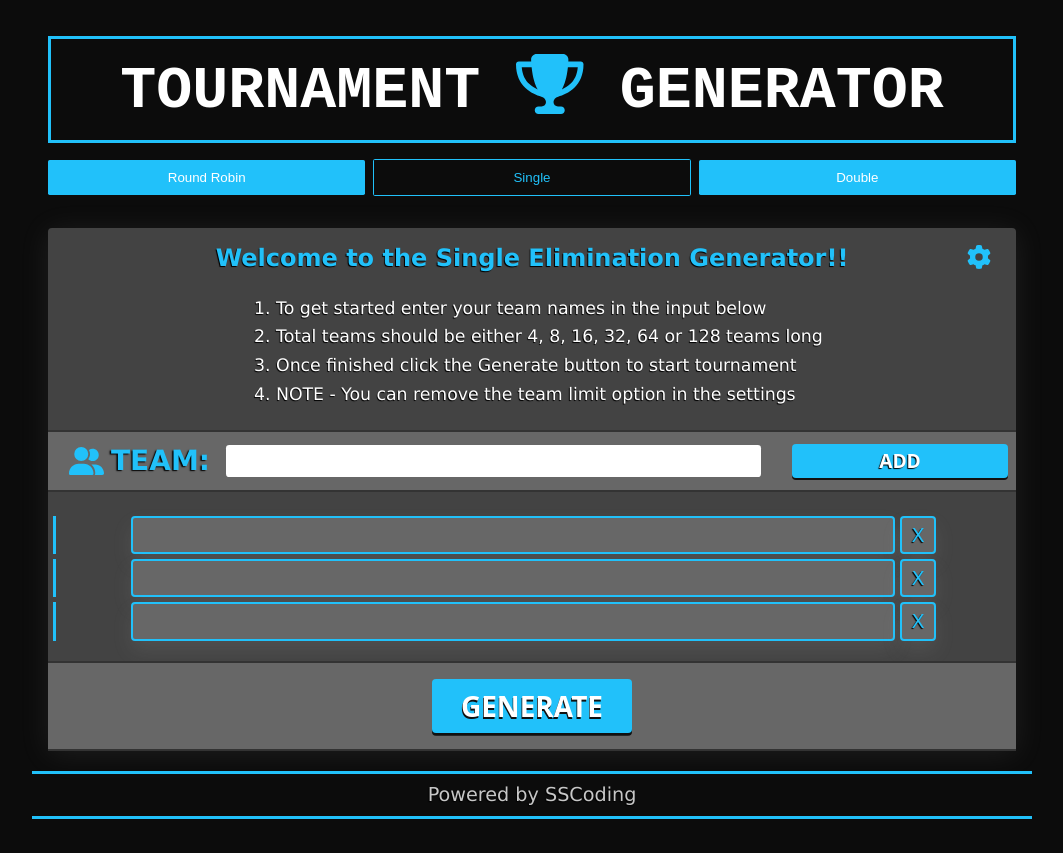
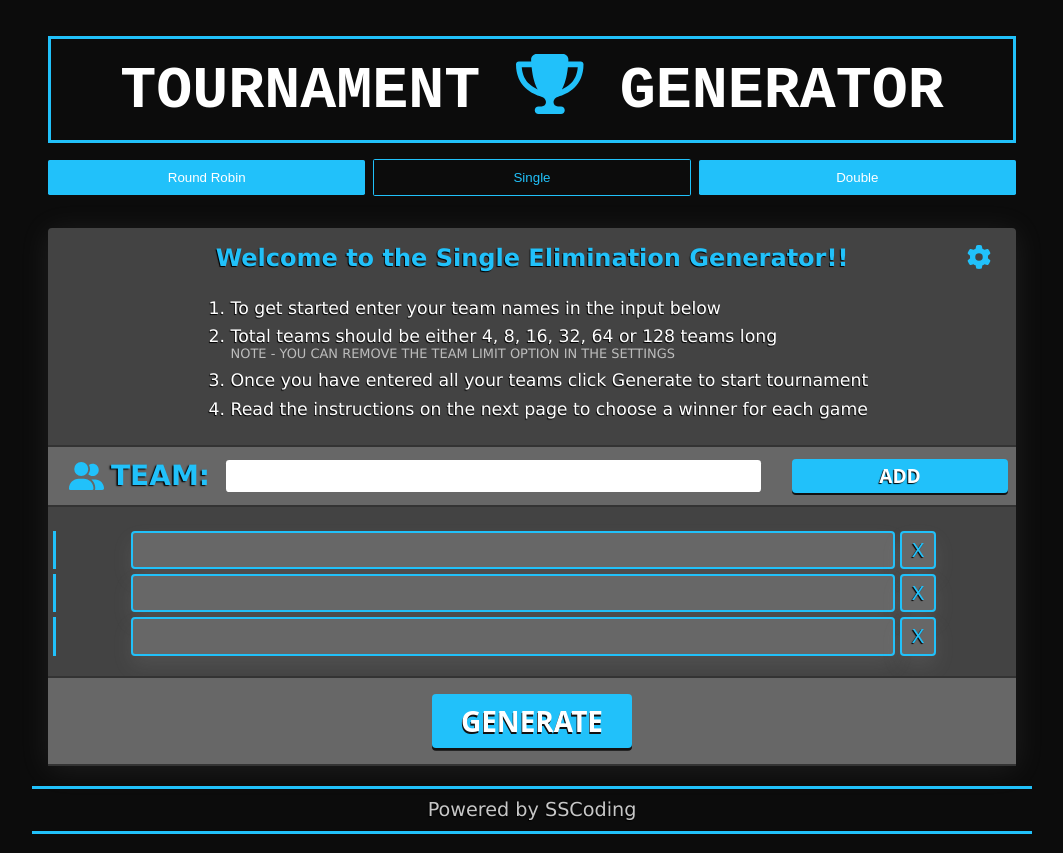
Before and after one commit to seanscott95/Tournament-Generator, a React (Vite) app: page /single in a window 1280 px wide. Shown: the whole page, without its empty margins (108-1171 px from the left). Built offline with nearby package versions, Linux system fonts and the light colour scheme.

Commit message:
The team limit option will not show when on the tournament over component at the end of the tournament. The note in the instructions was edited to be all capitals smaller and color less white more grey.

```diff
--- a/src/components/SingleGenerator.jsx
+++ b/src/components/SingleGenerator.jsx
@@ -53,19 +53,22 @@ const SingleGenerator = () => {
                   <li>
                     Total teams should be either 4, 8, 16, 32, 64 or 128 teams
                     long
+                  <p className="instructionsNote">
+                    NOTE - YOU CAN REMOVE THE TEAM LIMIT OPTION IN THE SETTINGS
+                  </p>
                   </li>
                   <li>
-                    Once finished click the Generate button to start tournament
+                    Once you have entered all your teams click Generate to start tournament
                   </li>
                   <li>
-                    NOTE - You can remove the team limit option in the settings
+                    Read the instructions on the next page to choose a winner for each game
                   </li>
                 </ol>
               )}
         </div>
       </section>
       <section>
-        {showSettings && (
+        {showSettings && !tournamentOver && (
           <div className='minTeamInputGrp'>
             <div>
               <input
--- a/src/index.css
+++ b/src/index.css
@@ -248,6 +248,11 @@ a:hover {
   list-style: decimal;
   margin: 0.5em 0;
   font-size: 0.9em;
+}
+.generatorContainer .heading .instructions ol .instructionsNote {
+  font-size: 0.75em;
+  color: #bdbdbd;
+  text-shadow: none;
 }
 .generatorContainer .minTeamInputGrp {
   display: flex;
--- a/src/index.scss
+++ b/src/index.scss
@@ -314,6 +314,11 @@ a:hover {
           list-style: decimal;
           margin: 0.5em 0;
           font-size: 0.9em;
+        }
+        .instructionsNote {
+          font-size: .75em;
+          color:#bdbdbd;
+          text-shadow: none;
         }
       }
     }
```
Also changed, not shown: 1 other file (tests, documents, lock files or other folders).
